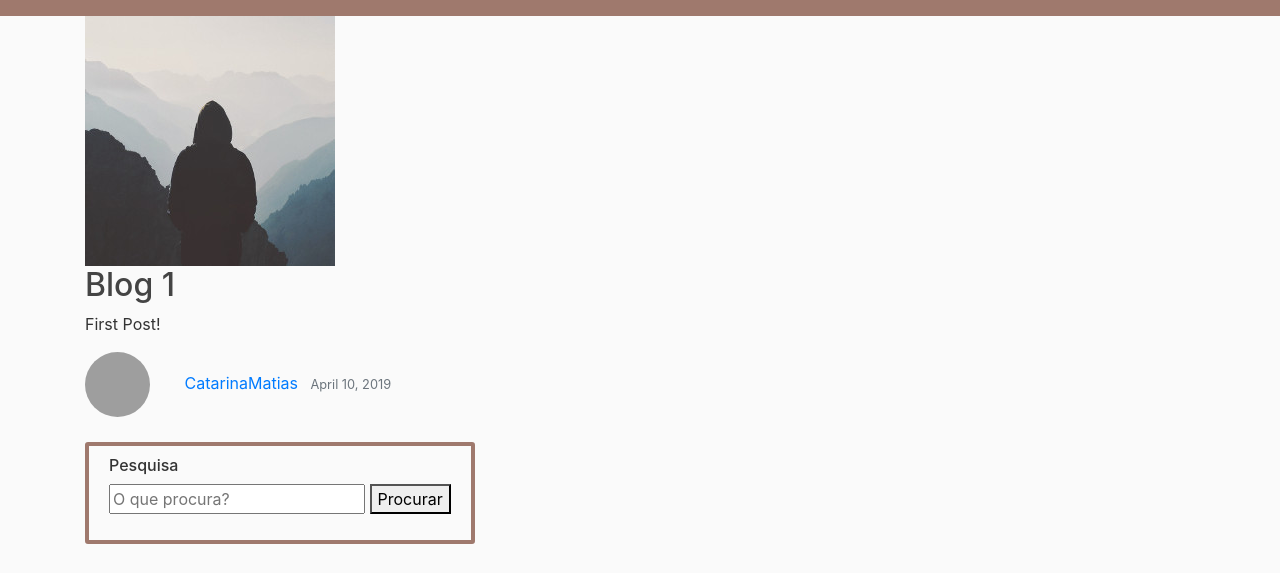
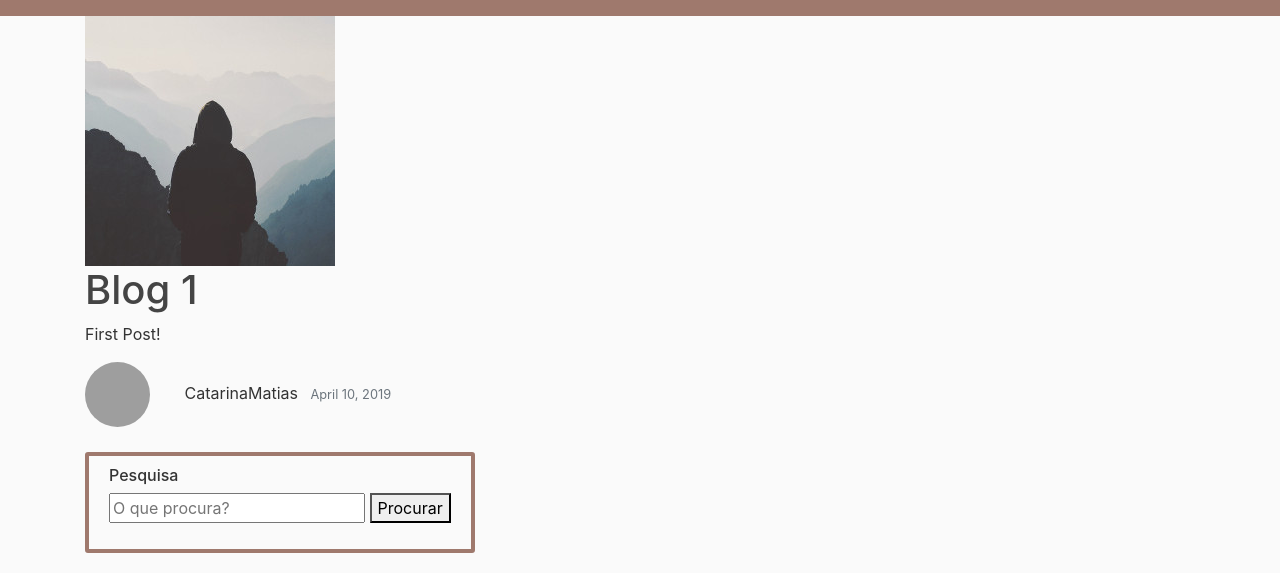
Before and after one commit to catarinablancmatias/django_project, a Django app: page /post/1/ in a window 1280 px wide. Shown: the part 436-1009 px from the top of the page. Before the commit the page ends 980 px from the top, so only its background shows below. Run offline with Django 3.2, Linux system fonts and the light colour scheme; data comes from the database, SQL or seed files in the repository; some libraries are stand-ins or nearby versions; grey boxes are pictures that could not be loaded.

Commit message:
Update post_detail.html

```diff
--- a/blog/templates/blog/post_detail.html
+++ b/blog/templates/blog/post_detail.html
@@ -6,18 +6,17 @@
   <div class="post">
     {% csrf_token %}
     <img src="{{ post.image.url }}"/>
-    <h2 class="article-title">{{ object.title }}</h2>
+    <h1 class="article-title">{{ object.title }}</h1>
     <p class="article-content">{{ object.content }}</p>
       <div class="media-body">
         <div class="article-metadata">
           <img class="rounded-circle article-img" src="{{ object.author.profile.image.url }}">
-          <a class="mr-2" href="#">{{ object.author }}</a>
+          <medium class="mr-2" href="#">{{ object.author }}</medium>
           <small class="text-muted">{{ object.date_posted|date:"F d, Y" }}</small>
           {{ form|crispy }}
           {% if object.author == user %}
           <a class="btn btn-secondary btn-sm mt-1 mb-1" href="{% url 'post-update' object.id %}">Atualizar</a>
           <a class="btn btn-danger btn-sm mt-1 mb-1" href="{% url 'post-delete' object.id %}">Eliminar</a>
-            </div>
           {% endif %}
         </div>
       </div>
```
